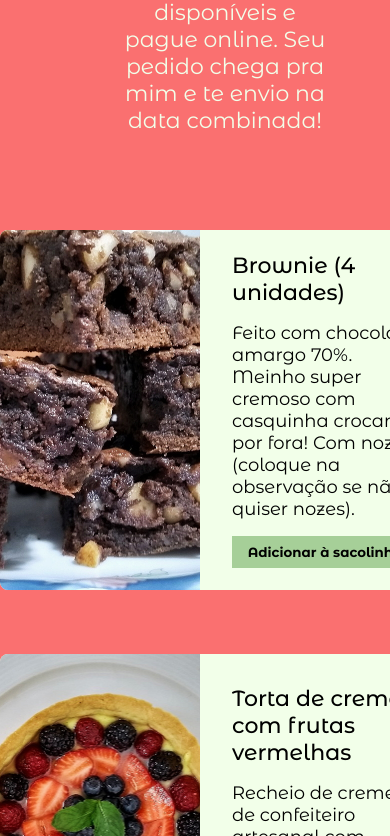
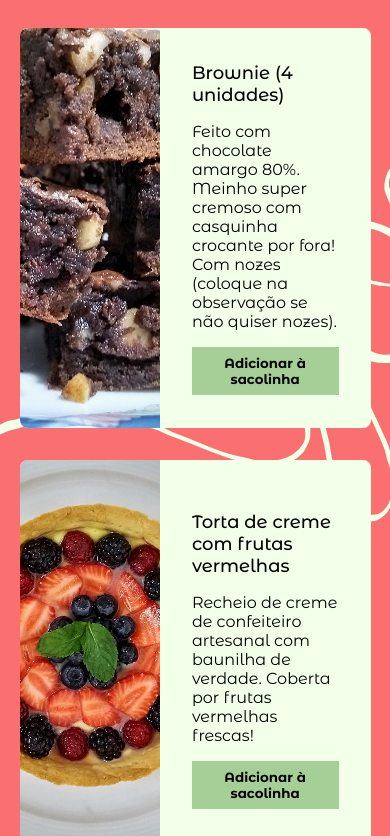
Before and after one commit to lichtle/leticia-fernandes-gastronomia, a React (Vite) app: page / in a window 390 px wide. Shown: the part 3808-4644 px from the top of the page. Built offline with nearby package versions, Linux system fonts and the light colour scheme.

Commit message:
chore: order responsive done

```diff
--- a/src/components/Order/index.tsx
+++ b/src/components/Order/index.tsx
@@ -9,7 +9,7 @@ import snack from "../../assets/snack.jpg";
 
 export function Order() {
   return (
-    <S.OrderContainer>
+    <S.OrderContainer id="order">
       <S.OrderDetails className="container">
         <h2>Faça uma encomenda comigo!</h2>
         <p>
@@ -24,7 +24,7 @@ export function Order() {
             <S.ItemDetails>
               <h3>Brownie (4 unidades)</h3>
               <p>
-                Feito com chocolate amargo 70%. Meinho super cremoso com
+                Feito com chocolate amargo 80%. Meinho super cremoso com
                 casquinha crocante por fora! Com nozes (coloque na observação se
                 não quiser nozes).
               </p>
--- a/src/components/Order/styles.ts
+++ b/src/components/Order/styles.ts
@@ -7,6 +7,16 @@ export const OrderContainer = styled.div`
   background: url(${bg}) no-repeat;
   background-size: contain;
   background-color: #fa7070;
+
+  @media (max-width: 689pxpx) {
+    background: url(${bg}) repeat;
+    background-position: top 1096px right 0;
+  }
+
+  @media (max-width: 576px) {
+    background: url(${bg}) repeat;
+    background-position: top 96px right 0;
+  }
 `;
 
 export const OrderDetails = styled.div`
@@ -18,10 +28,23 @@ export const OrderDetails = styled.div`
   gap: 64px;
   color: #f2ffe9;
 
+  h2,
   p {
-    padding: 32px;
     text-align: center;
-    width: 70%;
+  }
+
+  p {
+    width: 80%;
+  }
+
+  @media (max-width: 576px) {
+    h2 {
+      font-size: 48px;
+    }
+
+    p {
+      padding: 0;
+    }
   }
 `;
 
@@ -31,6 +54,10 @@ export const Menu = styled.ul`
   gap: 64px;
   align-items: center;
   justify-content: center;
+
+  @media (max-width: 1024px) {
+    gap: 32px;
+  }
 `;
 
 export const MenuItem = styled.div`
@@ -50,6 +77,15 @@ export const MenuItem = styled.div`
     object-fit: cover;
     border-radius: 8px 0 0 8px;
   }
+
+  @media (max-width: 576px) {
+    height: 400px;
+    width: 90%;
+
+    img {
+      width: 40%;
+    }
+  }
 `;
 
 export const ItemDetails = styled.div`
@@ -58,17 +94,6 @@ export const ItemDetails = styled.div`
   flex-direction: column;
   justify-content: center;
   gap: 16px;
-
-  button {
-    background-color: #a6cf98;
-    width: 40%;
-    width: 100%;
-    cursor: pointer;
-    padding: 8px;
-    border: none;
-    font-family: "Montserrat Alternates", sans-serif;
-    font-weight: 700;
-  }
 
   h3 {
     font-weight: 500;
@@ -82,4 +107,27 @@ export const ItemDetails = styled.div`
     text-align: left;
     padding: 0;
   }
+
+  button {
+    background-color: #a6cf98;
+    width: 100%;
+    cursor: pointer;
+    padding: 8px;
+    border: none;
+    font-family: "Montserrat Alternates", sans-serif;
+    font-weight: 700;
+  }
+
+  @media (max-width: 576px) {
+    h3 {
+      font-size: 18px;
+    }
+
+    p {
+      font-size: 16px;
+    }
+
+    button {
+    }
+  }
 `;
```
